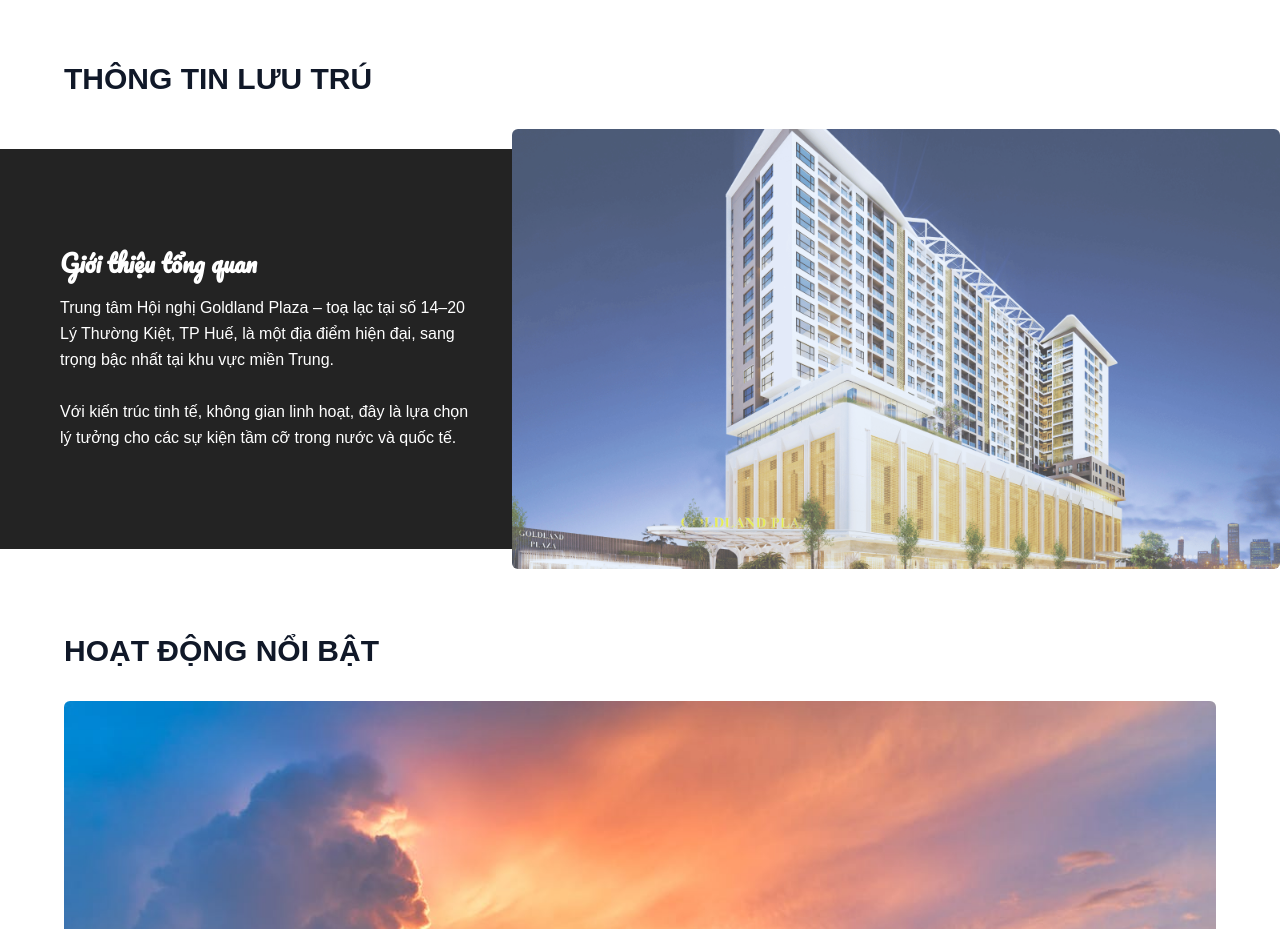
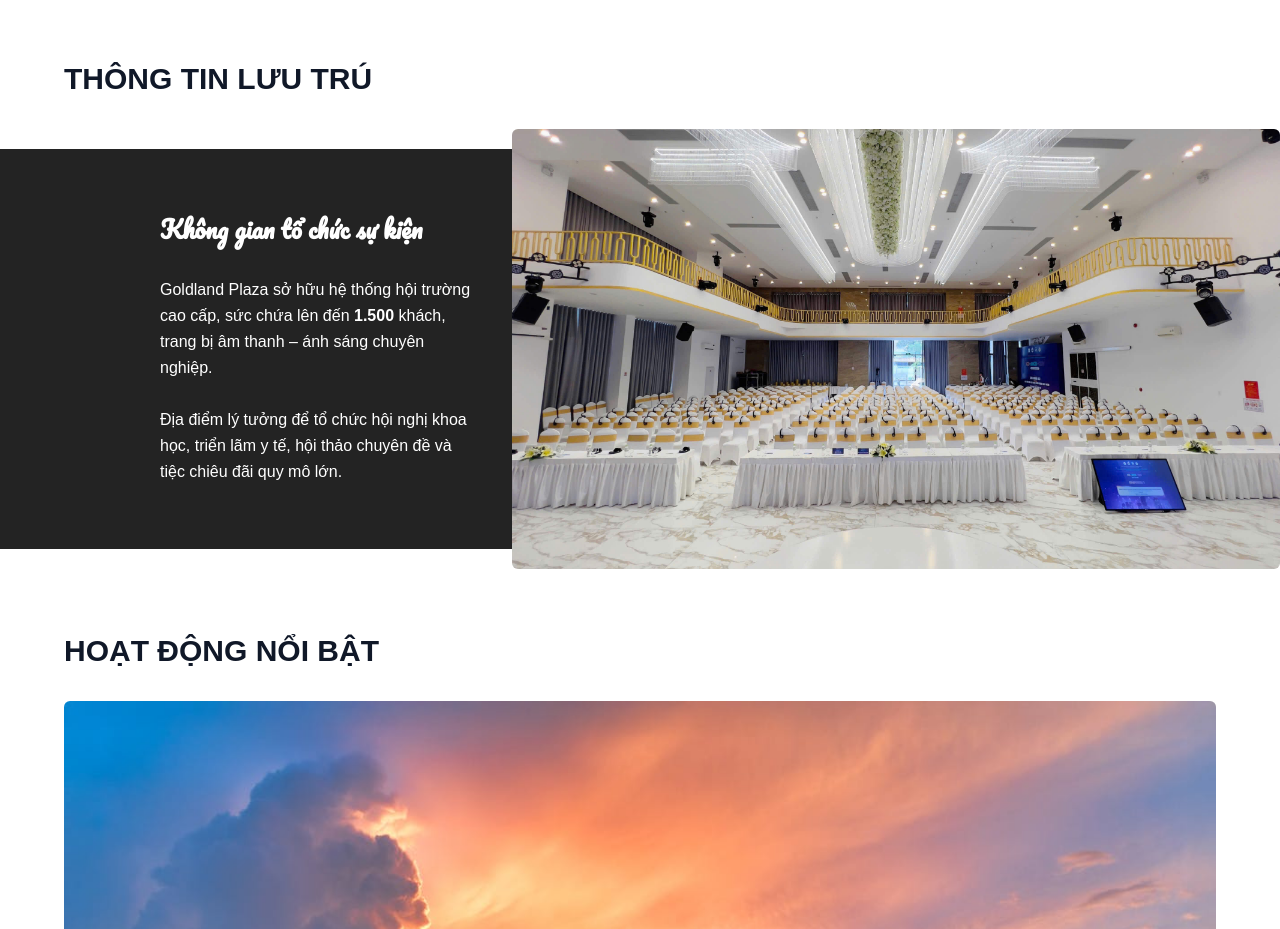
Before and after one commit to NguyenThinhDatEng/LandingPageConference, a Vue app: page / in a window 1280 px wide. Shown: the part 2640-3569 px from the top of the page. Built offline with nearby package versions, Linux system fonts and the light colour scheme.

Commit message:
build many contents with accom

```diff
--- a/src/components/main/AccommodationInfoSection.vue
+++ b/src/components/main/AccommodationInfoSection.vue
@@ -3,31 +3,59 @@
     <div class="w-full flex flex-col items-center md:flex-row bg-[#fff] overflow-hidden">
       <!-- Left: Text -->
       <div
-        class="min-h-[300px] sm:min-h-[400px] px-[20px] sm:px-[60px] py-4 md:pr-[40px] sm:py-8 bg-[#232323] md:basis-4/10 md:w-4/10 w-full flex flex-col justify-center text-white md:items-start items-center">
+        class="min-h-[300px] sm:min-h-[400px] px-[20px] sm:px-[60px] py-4 md:pl-[160px] md:pr-[40px] sm:py-8 bg-[#232323] md:basis-4/10 md:w-4/10 w-full flex flex-col justify-center text-white md:items-start items-center">
         <div class="w-full md:w-auto">
-          <div class="font-bold text-2xl mb-4" style="font-family: 'Pacifico', cursive;">
-            Giới thiệu tổng quan
+          <div class="font-bold text-2xl mb-8" style="font-family: 'Pacifico', cursive;">
+            {{ contents[currentIndex].title }}
           </div>
-          <div class="text-base leading-relaxed">
-            Trung tâm Hội nghị Goldland Plaza – toạ lạc tại số 14–20 Lý Thường Kiệt, TP Huế, là một địa điểm hiện đại,
-            sang trọng bậc nhất tại khu vực miền Trung.<br /><br /> Với kiến trúc tinh tế, không gian linh hoạt, đây là
-            lựa chọn lý
-            tưởng cho các sự kiện tầm cỡ trong nước và quốc tế.
+          <div class="text-base leading-relaxed" v-html="contents[currentIndex].text">
           </div>
         </div>
       </div>
       <!-- Right: Image -->
       <div class="md:basis-6/10 md:w-6/10 w-full h-[350px] md:h-auto">
-        <img src="@/assets/imgs/accommodationInfo/info.png" alt="Seaview Living" class="w-full h-full object-cover rounded-md" />
+        <img :src="contents[currentIndex].img" alt="Accommodation Info" class="w-full h-full object-cover rounded-md" />
       </div>
     </div>
   </SectionFull>
 </template>
 
 <script>
+import { ref, onMounted, onUnmounted } from 'vue';
+import img1 from '@/assets/imgs/accommodationInfo/info1.png';
+import img2 from '@/assets/imgs/accommodationInfo/info2.jpg';
+
 export default {
   name: 'AccommodationInfoSection',
-  components: {
+  setup() {
+    const contents = [
+      {
+        title: 'Giới thiệu tổng quan',
+        text: `Trung tâm Hội nghị Goldland Plaza – toạ lạc tại số 14–20 Lý Thường Kiệt, TP Huế, là một địa điểm hiện đại,
+sang trọng bậc nhất tại khu vực miền Trung. <br/><br/>
+Với kiến trúc tinh tế, không gian linh hoạt, đây là lựa chọn lý tưởng cho các sự kiện tầm cỡ trong nước và quốc tế.`,
+        img: img1
+      },
+      {
+        title: 'Không gian tổ chức sự kiện',
+        text: `Goldland Plaza sở hữu hệ thống hội trường cao cấp, sức chứa lên đến <b>1.500</b> khách, trang bị âm thanh – ánh sáng chuyên nghiệp.<br/><br/>Địa điểm lý tưởng để tổ chức hội nghị khoa học, triển lãm y tế, hội thảo chuyên đề và tiệc chiêu đãi quy mô lớn.`,
+        img: img2
+      }
+    ];
+    const currentIndex = ref(0);
+    let intervalId = null;
+
+    onMounted(() => {
+      intervalId = setInterval(() => {
+        currentIndex.value = (currentIndex.value + 1) % contents.length;
+      }, 5000);
+    });
+
+    onUnmounted(() => {
+      clearInterval(intervalId);
+    });
+
+    return { contents, currentIndex };
   }
 }
 </script>
```
Also changed, not shown: src/assets/imgs/accommodationInfo/info1.png (renamed from src/assets/imgs/accommodationInfo/info.png), src/assets/imgs/accommodationInfo/info2.jpg (added).
